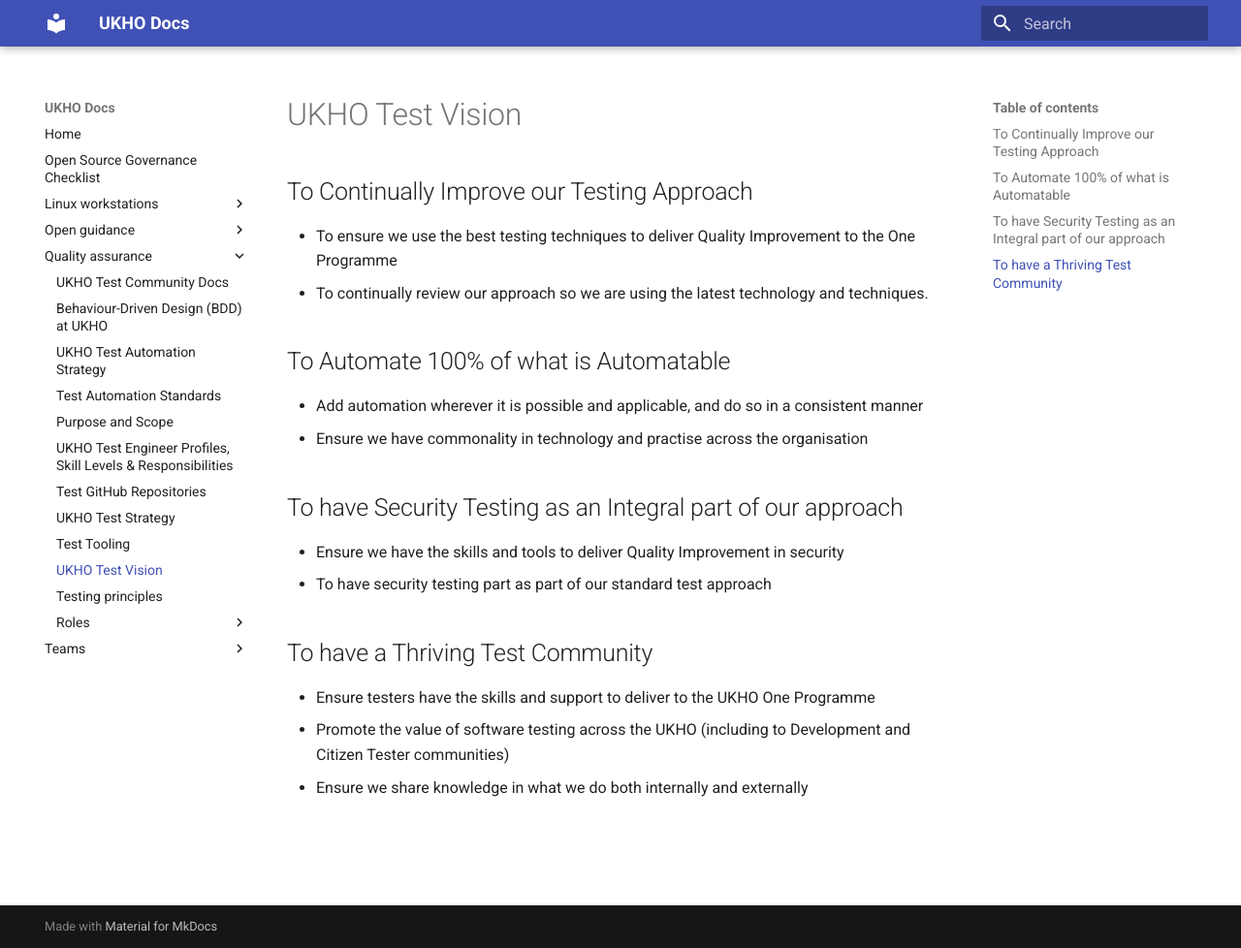
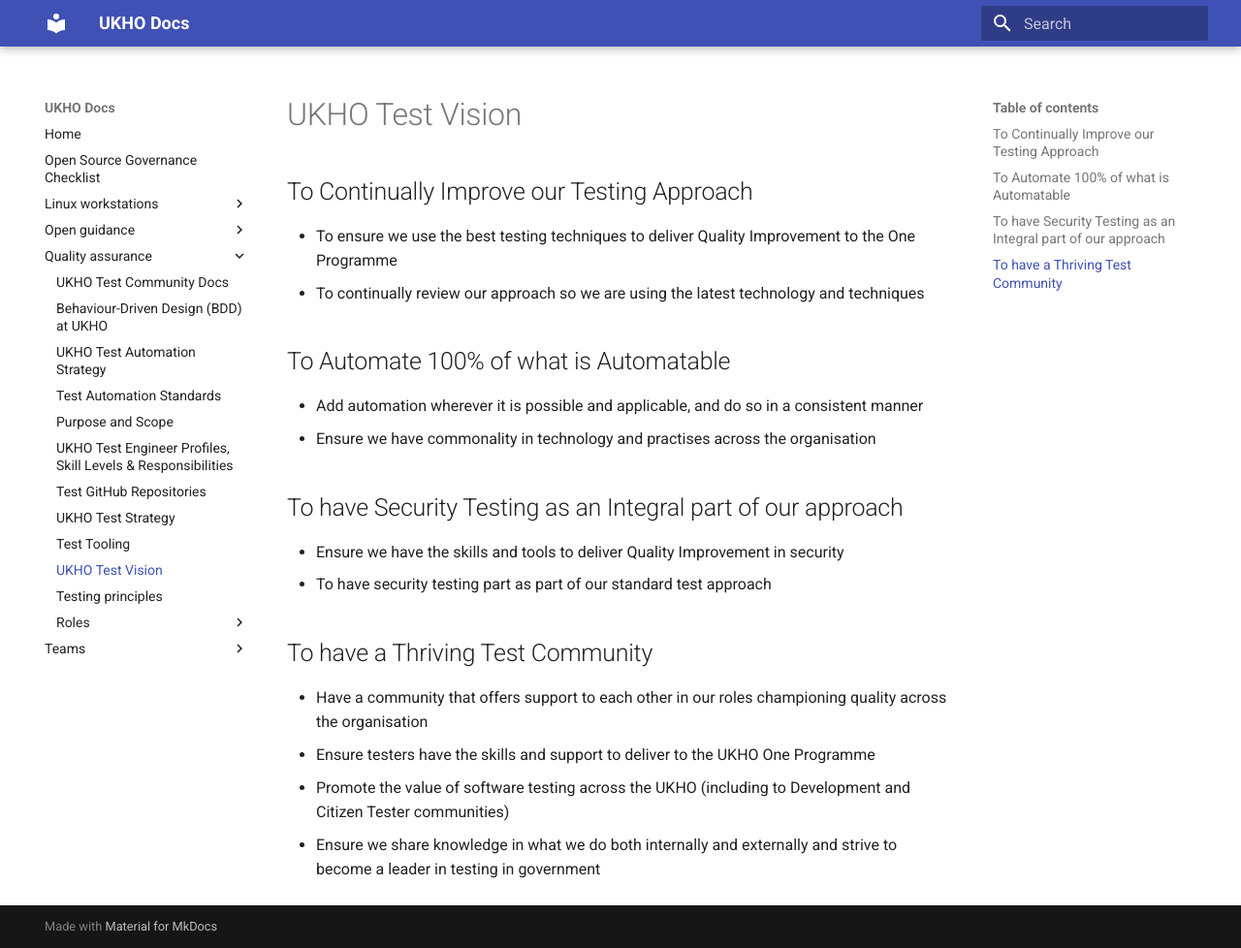
Before and after one commit to UKHO/docs, an MkDocs documentation site: the page built from docs/quality-assurance/test-vision.md, in a window 1280 px wide and 978 px high. Shown: the whole window at 97% size. Built offline with MkDocs 1.6.1 and Material for MkDocs 9.7.7, drawn with Linux system fonts in a browser that asks for light colours.

Commit message:
Update QA Vision following peer review (#70)

```diff
--- a/docs/quality-assurance/test-vision.md
+++ b/docs/quality-assurance/test-vision.md
@@ -3,12 +3,12 @@
 ## To Continually Improve our Testing Approach
 
 * To ensure we use the best testing techniques to deliver Quality Improvement to the One Programme
-* To continually review our approach so we are using the latest technology and techniques.
+* To continually review our approach so we are using the latest technology and techniques
 
 ## To Automate 100% of what is Automatable
 
 * Add automation wherever it is possible and applicable, and do so in a consistent manner
-* Ensure we have commonality in technology and practise across the organisation
+* Ensure we have commonality in technology and practises across the organisation
 
 ## To have Security Testing as an Integral part of our approach
 
@@ -17,6 +17,7 @@
 
 ## To have a Thriving Test Community
 
+* Have a community that offers support to each other in our roles championing quality across the organisation
 * Ensure testers have the skills and support to deliver to the UKHO One Programme
 * Promote the value of software testing across the UKHO (including to Development and Citizen Tester communities)
-* Ensure we share knowledge in what we do both internally and externally
+* Ensure we share knowledge in what we do both internally and externally and strive to become a leader in testing in government
```
